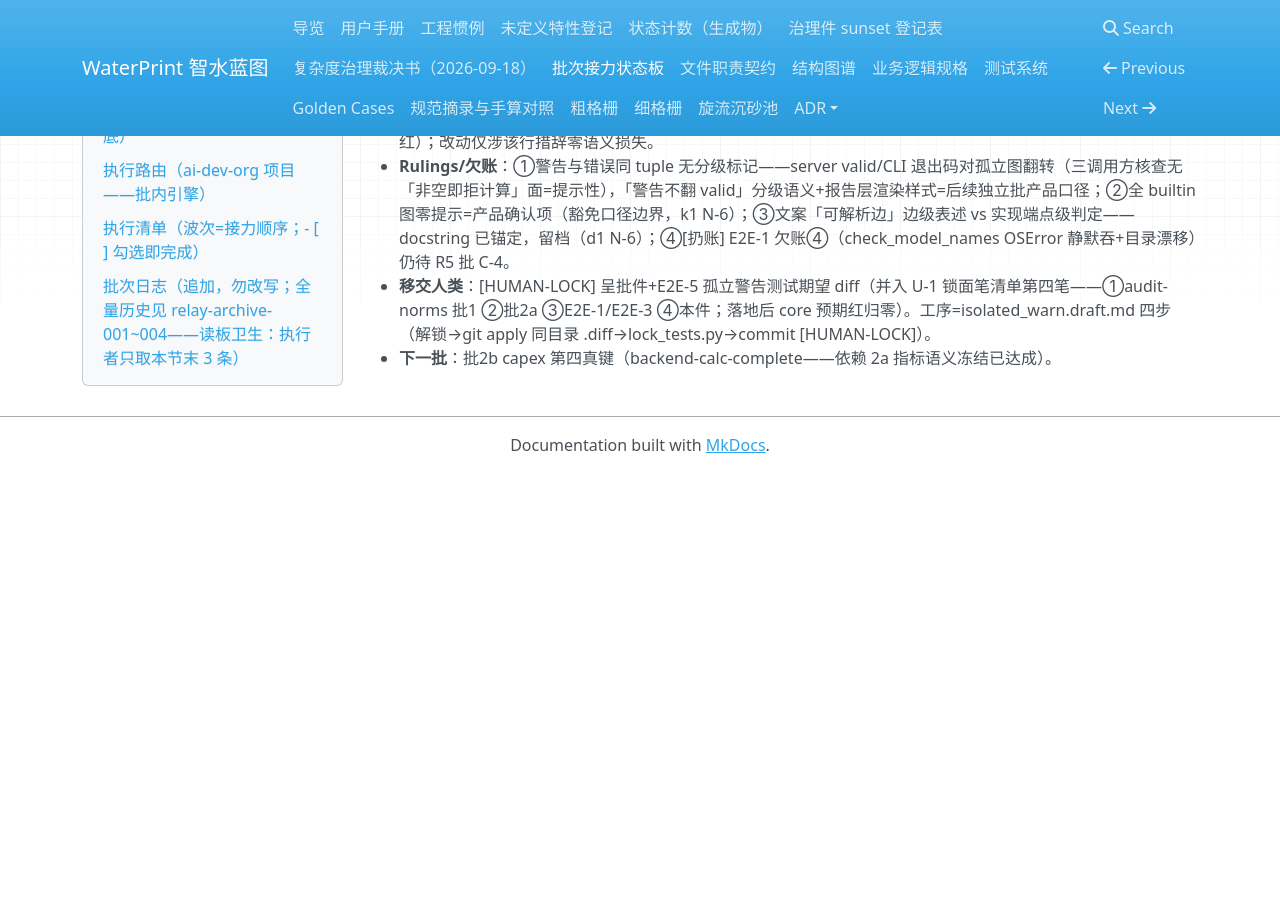
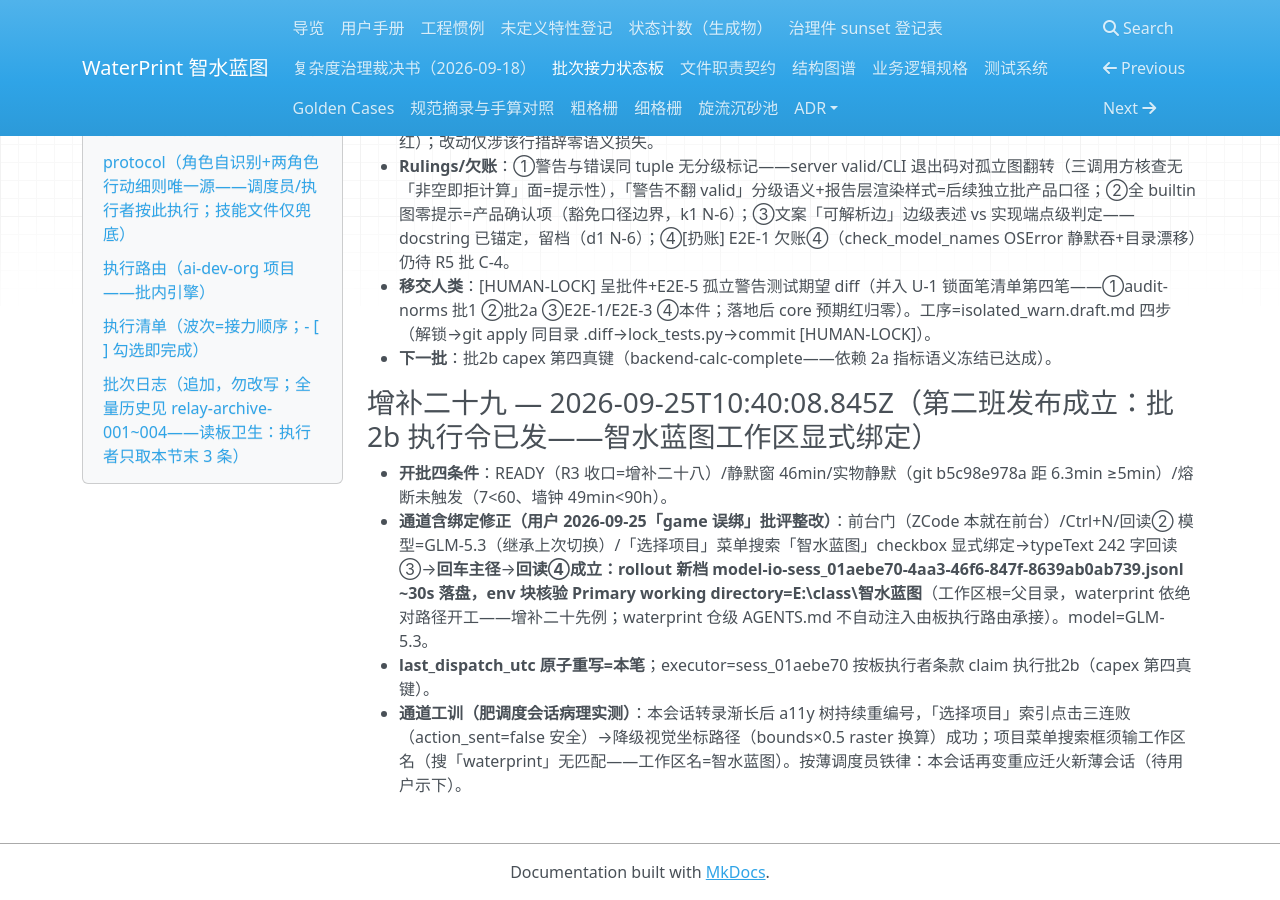
Before and after one commit to yyx20040712/waterprint, an MkDocs documentation site: the page built from docs/handoff/relay.md, in a window 1280 px wide and 900 px high, scrolled down 14304 px. Built offline with MkDocs 1.6.1, drawn with Linux system fonts in a browser that asks for light colours; nearby versions of some CDN libraries; before the commit the page ends 14777 px from its top, so only the background shows below that; some of the changed text lies outside the part shown.

Commit message:
接力板增补二十九：第二班发布成立——批2b 执行令经智水蓝图显式绑定通道发出（回读④+env 块工作区核验 sess_01aebe70）

```diff
--- a/docs/handoff/relay.md
+++ b/docs/handoff/relay.md
@@ -20,21 +20,21 @@
 - poll_interval_min: 10
 - fire_budget_min: 120
 - last_dispatch: 2026-09-19T11:14:24+08:00
-- heartbeat_utc: 2026-09-25T10:29:18.000Z
-- claim: -
+- heartbeat_utc: 2026-09-25T10:40:03.000Z
+- claim: executor-b2b-20260925T104003Z <!-- 快照 checked_done=27，批2b 认领 -->
 - no_progress_count: 0 <!-- 2026-09-25 新排程重置（原 1=B4-5 用户门控非系统性卡死） -->
 - checked_total: 38 <!-- 2026-09-25 增补二十五：27−1（B4-5 拆分）+12（第五波 R3/批2b/R4/批2d/R5/批3.5/批5/⑤a/批2c/批3a/批3b/⑤b） -->
 - checked_done: 27 <!-- 2026-09-25 R3 收口 26→27（第五波 1/12） -->
 - protocol_rev: 4 <!-- 2026-09-25 上下文分工批原位升版 rev2→4（用户裁决：调度员纯调度零技能加载/执行者读板+自载 ai-dev-org）；旧值 2 -->
-- last_dispatch_utc: 2026-09-25T09:49:41.529Z <!-- 2026-09-25 rev4 换防首班发布成立（回读④后端事实=model-io-sess_7c631d85-6144-4cf3-8b66-7de22bfae845.jsonl 回车后 ~20s 落盘）；旧值 2026-09-24T21:36:38.025Z -->
+- last_dispatch_utc: 2026-09-25T10:40:08.845Z <!-- 2026-09-25 第二班发布成立（回读④+绑定核验：sess_01aebe70 env 块 Primary working directory=E:\class\智水蓝图；~30s 落盘）；旧值 2026-09-25T09:49:41.529Z（换防首班） -->
 - relay_started_utc: 2026-09-25T09:46:25.615Z <!-- 2026-09-25 rev4 换防重置（熔断墙钟基准）；旧值 2026-09-24T17:44:23.011Z -->
 - batch_count: 7 <!-- R3 收口 +1（上限 60） -->
 - max_batches: 60
 - max_wall_hours: 90
 - hold_reason: - <!-- 2026-09-25 解锁：原 stop_matter（B4-5 双子项用户门控）——⑤a 勘误排程+⑤b 转清单终态项 -->
 - last_handover: 2026-09-25
-- claimed_by: -
-- claimed_at: -
+- claimed_by: executor-b2b-20260925T104003Z
+- claimed_at: 2026-09-25T10:40:03.000Z
 - next_batch: 批2b capex 第四真键（backend-calc-complete——evaluate_combo 全厂计算后按 services/cost.py 同款装配 takeoff→build_estimate 总造价进 metrics；registry 增 objective_weight_capex 假设键+四键权重专家追认）
 
 ## protocol（角色自识别+两角色行动细则唯一源——调度员/执行者按此执行；技能文件仅兜底）
@@ -289,3 +289,10 @@
 - **Rulings/欠账**：①警告与错误同 tuple 无分级标记——server valid/CLI 退出码对孤立图翻转（三调用方核查无「非空即拒计算」面=提示性），「警告不翻 valid」分级语义+报告层渲染样式=后续独立批产品口径；②全 builtin 图零提示=产品确认项（豁免口径边界，k1 N-6）；③文案「可解析边」边级表述 vs 实现端点级判定——docstring 已锚定，留档（d1 N-6）；④[扔账] E2E-1 欠账④（check_model_names OSError 静默吞+目录漂移）仍待 R5 批 C-4。
 - **移交人类**：[HUMAN-LOCK] 呈批件+E2E-5 孤立警告测试期望 diff（并入 U-1 锁面笔清单第四笔——①audit-norms 批1 ②批2a ③E2E-1/E2E-3 ④本件；落地后 core 预期红归零）。工序=isolated_warn.draft.md 四步（解锁→git apply 同目录 .diff→lock_tests.py→commit [HUMAN-LOCK]）。
 - **下一批**：批2b capex 第四真键（backend-calc-complete——依赖 2a 指标语义冻结已达成）。
+
+### 增补二十九 — 2026-09-25T10:40:08.845Z（第二班发布成立：批2b 执行令已发——智水蓝图工作区显式绑定）
+
+- **开批四条件**：READY（R3 收口=增补二十八）/静默窗 46min/实物静默（git b5c98e978a 距 6.3min ≥5min）/熔断未触发（7<60、墙钟 49min<90h）。
+- **通道含绑定修正（用户 2026-09-25「game 误绑」批评整改）**：前台门（ZCode 本就在前台）/Ctrl+N/回读② 模型=GLM-5.3（继承上次切换）/「选择项目」菜单搜索「智水蓝图」checkbox 显式绑定→typeText 242 字回读③→**回车主径**→**回读④成立：rollout 新档 model-io-sess_01aebe70-4aa3-46f6-847f-8639ab0ab739.jsonl ~30s 落盘，env 块核验 Primary working directory=E:\class\智水蓝图**（工作区根=父目录，waterprint 依绝对路径开工——增补二十先例；waterprint 仓级 AGENTS.md 不自动注入由板执行路由承接）。model=GLM-5.3。
+- **last_dispatch_utc 原子重写=本笔**；executor=sess_01aebe70 按板执行者条款 claim 执行批2b（capex 第四真键）。
+- **通道工训（肥调度会话病理实测）**：本会话转录渐长后 a11y 树持续重编号，「选择项目」索引点击三连败（action_sent=false 安全）→降级视觉坐标路径（bounds×0.5 raster 换算）成功；项目菜单搜索框须输工作区名（搜「waterprint」无匹配——工作区名=智水蓝图）。按薄调度员铁律：本会话再变重应迁火新薄会话（待用户示下）。
```
Also changed, not shown: other parts of docs/handoff/relay.md (+1 -1 lines).
